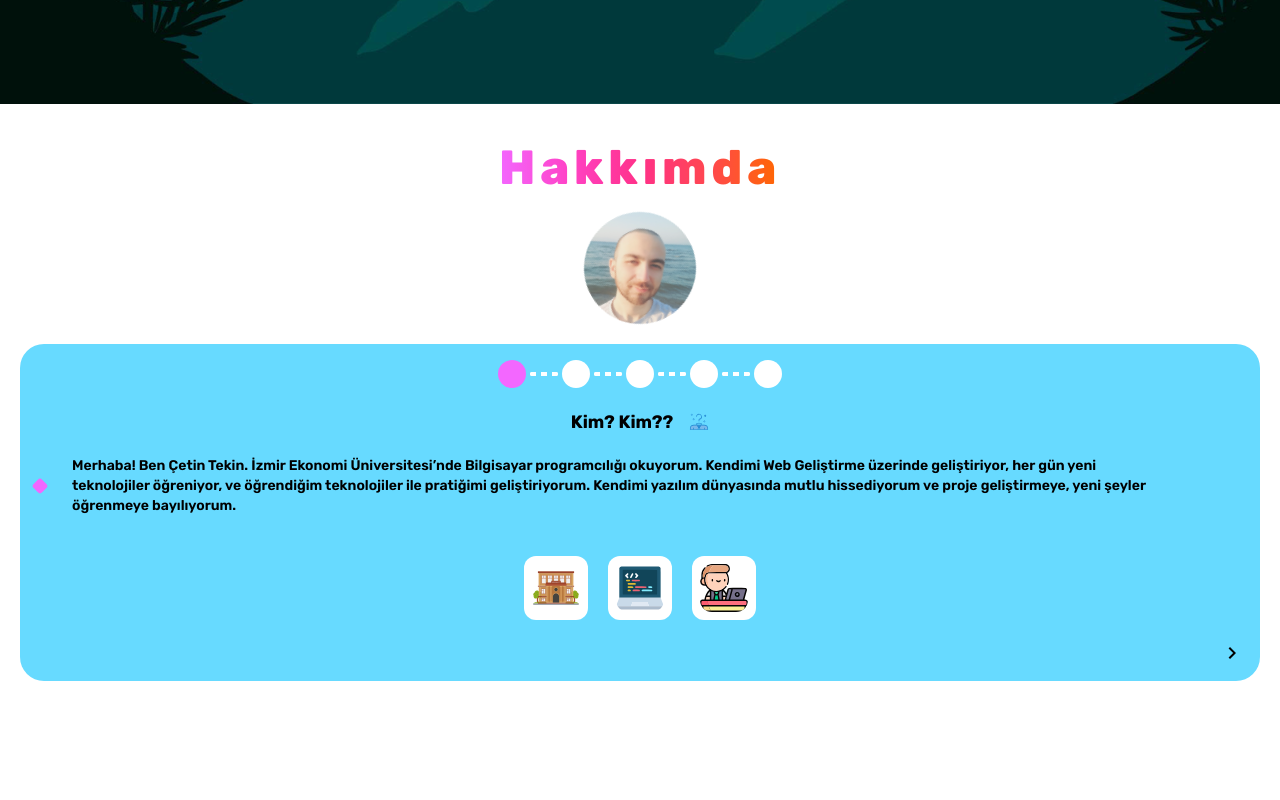
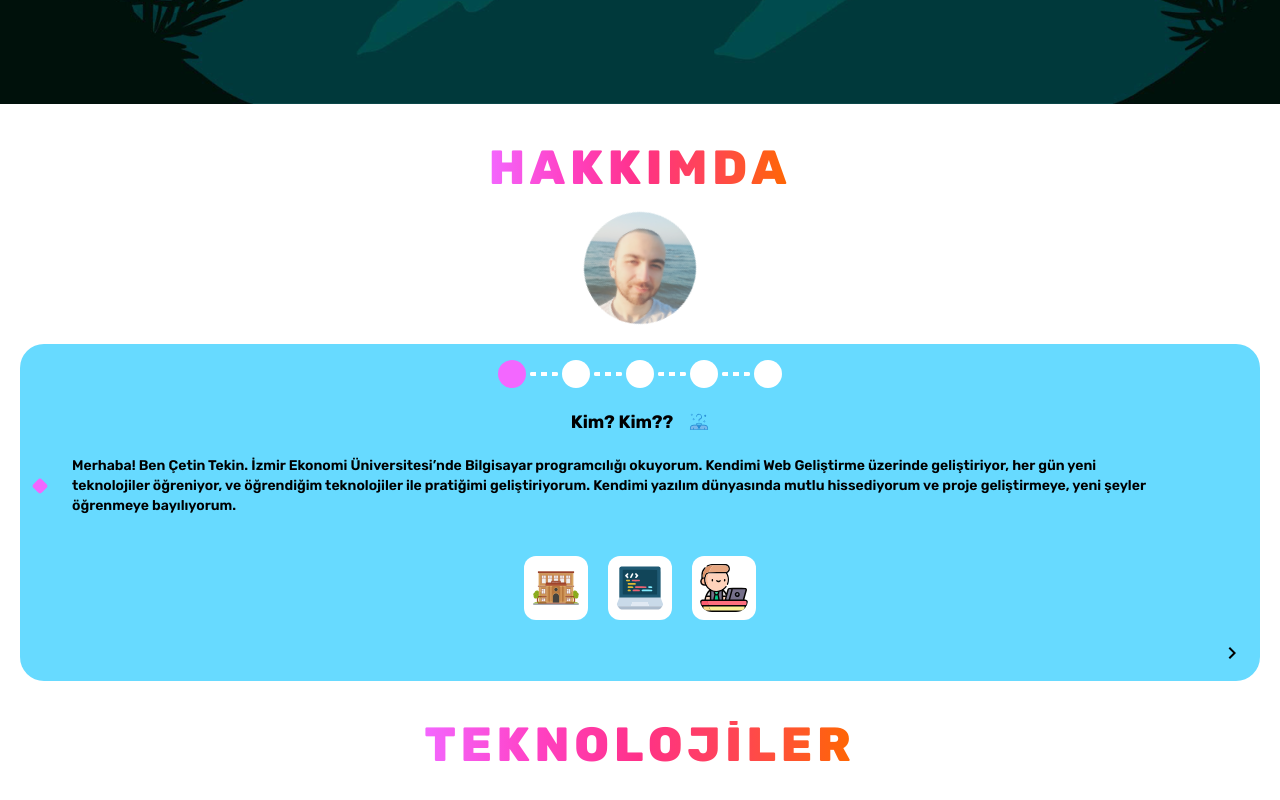
Before and after one commit to LoyalEnv0y/Portfolio, a React (Vite) app in the folder client/: page / in a window 1280 px wide. Shown: the part 1146-1946 px from the top of the page. Built offline with nearby package versions, Linux system fonts and the light colour scheme.

Commit message:
Abstracted the section element to a component

```diff
--- a/client/src/App.tsx
+++ b/client/src/App.tsx
@@ -2,20 +2,25 @@ import SectionTitle from './components/SectionTitle';
 import Header from './components/Header';
 import PictureBox from './components/PictureBox';
 import About from './components/About';
+import SectionContainer from './components/SectionContainer';
 
 const App = () => {
 	return (
 		<div className="overflow-x-hidden">
 			<Header />
 
-			<main className="my-10 flex min-h-screen w-screen flex-col items-center px-5">
-				<section className="flex w-full flex-col items-center justify-center gap-y-5 font-rubik">
-					<SectionTitle text="Hakkımda" />
+			<main className="my-10 flex min-h-screen w-screen flex-col items-center gap-y-10 px-5 font-rubik">
+				<SectionContainer className="gap-y-5">
+					<SectionTitle text="HAKKIMDA" />
 
 					<PictureBox />
 
 					<About />
-				</section>
+				</SectionContainer>
+
+				<SectionContainer>
+					<SectionTitle text="TEKNOLOJİLER" />
+				</SectionContainer>
 			</main>
 		</div>
 	);
--- /dev/null
+++ b/client/src/components/SectionContainer.tsx
@@ -0,0 +1,18 @@
+import classNames from 'classnames';
+import { twMerge } from 'tailwind-merge';
+import { ReactNode } from 'react';
+
+type SectionContainerProps = {
+	className?: string;
+	children?: ReactNode;
+};
+
+const SectionContainer = ({ className, children }: SectionContainerProps) => {
+	const classes = twMerge(
+		classNames('w-full flex flex-col items-center', className)
+	);
+
+	return <section className={classes}>{children}</section>;
+};
+
+export default SectionContainer;
```
